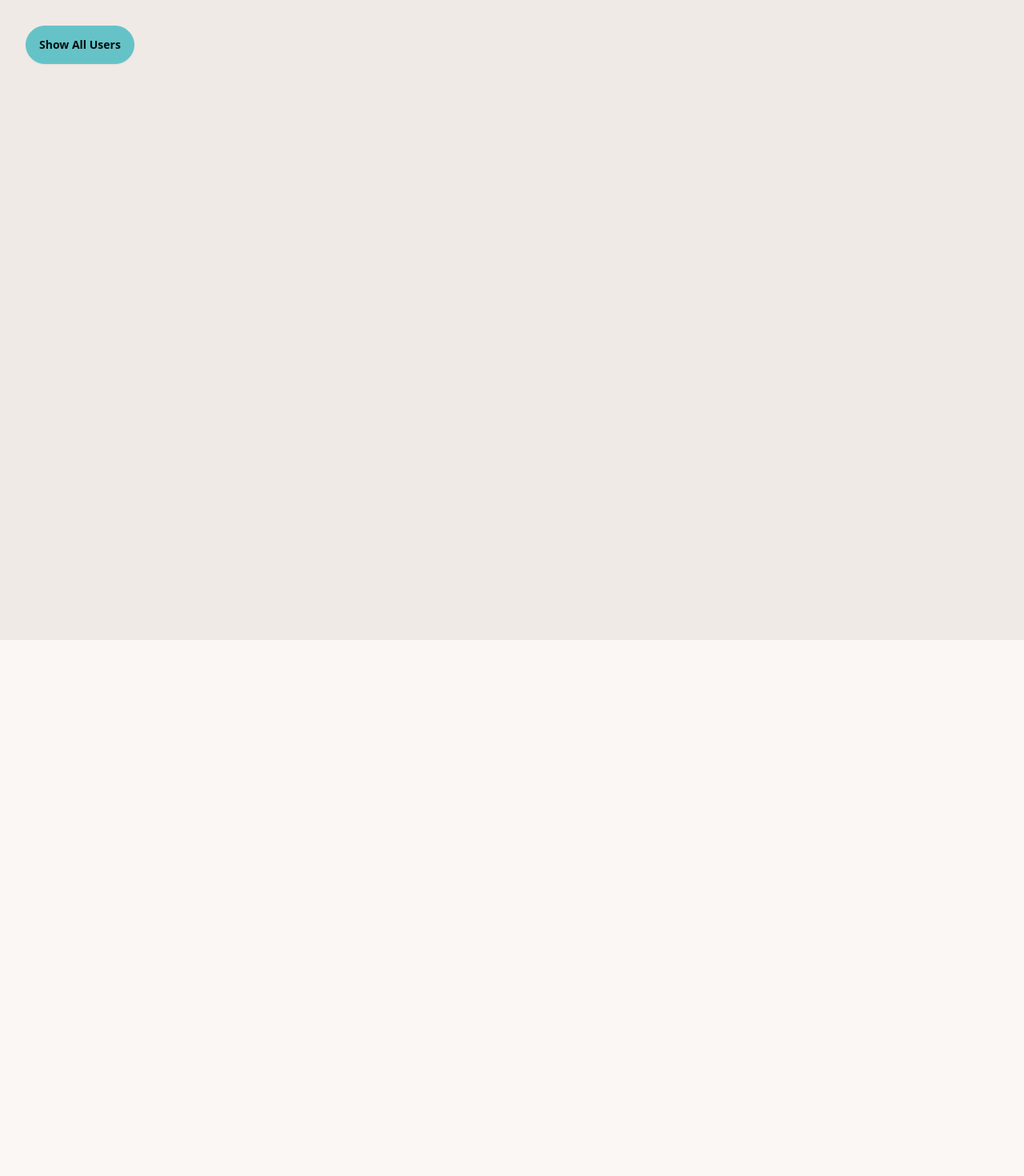
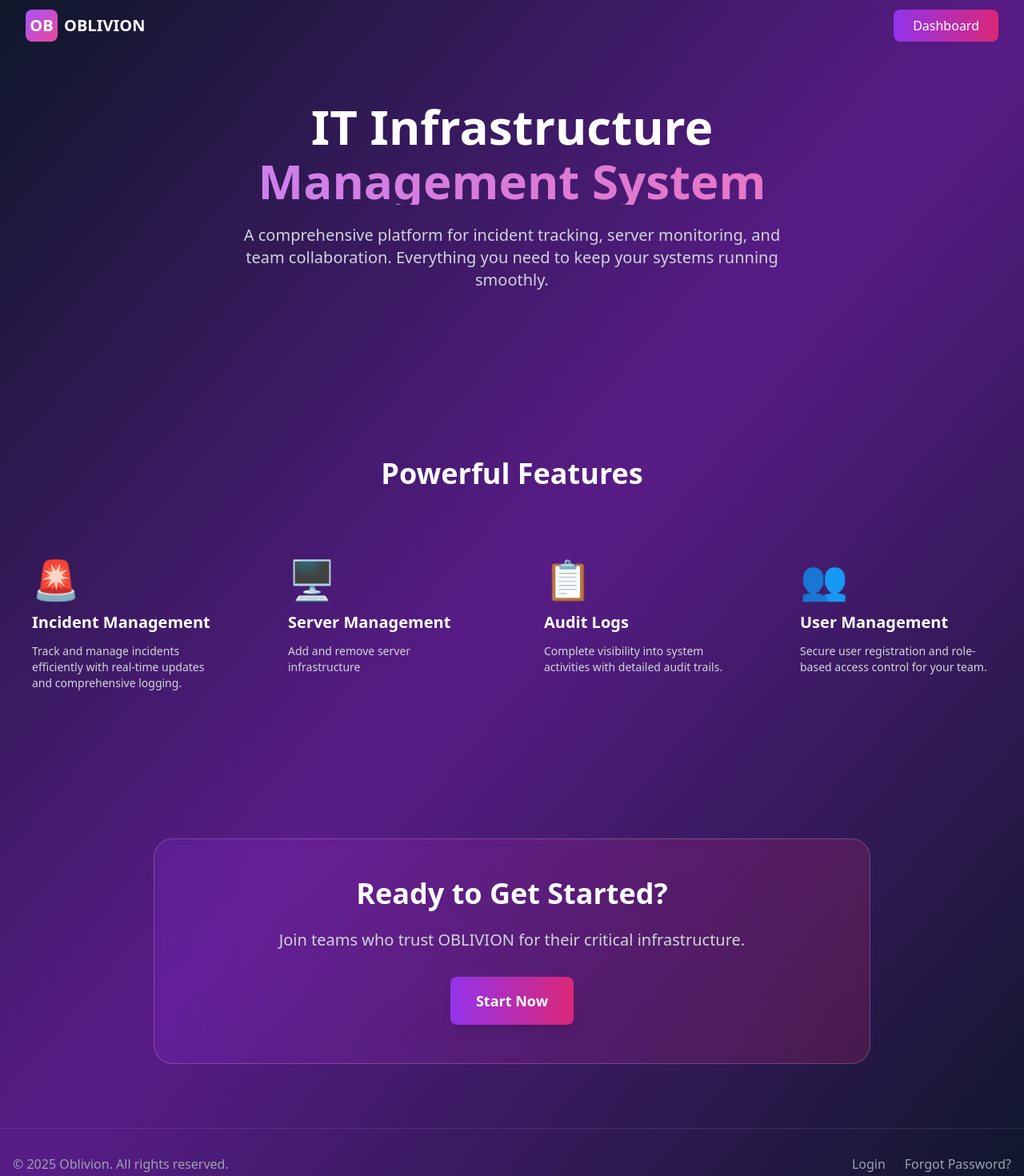
Before and after one commit to shivukc-04/Oblivion-IT-Management, a React app in the folder frontend/: page / in a window 1280 px wide. Shown: the top 1470 px of the page at 80% size. Before the commit the page ends 800 px from the top, so only its background shows below. Built offline with nearby package versions, Linux system fonts and the light colour scheme; the HTML template or start-up script is replaced by a standard one.

Commit message:
feat:implement new landing page design

```diff
--- a/frontend/src/App.jsx
+++ b/frontend/src/App.jsx
@@ -1,46 +1,246 @@
-import { useState } from 'react';
-import { useNavigate } from 'react-router'
-import api from '../src/services/axiosConfig.js'
-import toast from 'react-hot-toast';
-
+import { useState, useEffect } from 'react';
+import { useNavigate } from 'react-router-dom';
+import { jwtDecode } from 'jwt-decode';
 
 export default function App() {
-  const [users, setUsers] = useState([]);
-  const navigate = useNavigate()
-  async function fetchUsers() {
+  const navigate = useNavigate();
+  const [scrolled, setScrolled] = useState(false);
+  const [user, setUser] = useState(null);
+
+  // Check if user is logged in
+  useEffect(() => {
+    const token = localStorage.getItem('authToken');
+    if (token) {
       try {
-      const response = await api.get('/users');
-      setUsers(response.data);
+        const decoded = jwtDecode(token);
+        setUser({
+          id: decoded.id,
+          email: decoded.email,
+          role: decoded.role
+        });
       } catch (error) {
-      if(error.response.status === 401){
-        toast.error("You are not logged in")
-        navigate("/login")
-        return
-      }
-      if(error.response.status === 403){
-        toast.error("Token Expired. Login Again")
-        navigate("/login")
-        return
-      }
-      console.error('Error:', error);
+        console.error('Invalid token:', error);
+        localStorage.removeItem('authToken');
       }
     }
+  }, []);
 
+  // Fixed: Proper useEffect for scroll handling
+  useEffect(() => {
+    const handleScroll = () => {
+      setScrolled(window.scrollY > 50);
+    };
+
+    window.addEventListener('scroll', handleScroll);
+    return () => window.removeEventListener('scroll', handleScroll);
+  }, []);
+
+  // Fixed: Intersection Observer for fade-in sections
+  useEffect(() => {
+    const observer = new IntersectionObserver(
+      (entries) => {
+        entries.forEach((entry) => {
+          if (entry.isIntersecting) {
+            entry.target.classList.add('is-visible');
+          }
+        });
+      },
+      {
+        threshold: 0.1,
+        rootMargin: '0px 0px -50px 0px'
+      }
+    );
+
+    const sections = document.querySelectorAll('.fade-in-section');
+    sections.forEach((section) => observer.observe(section));
+
+    return () => {
+      sections.forEach((section) => observer.unobserve(section));
+    };
+  }, []);
+
+  const handleLogout = () => {
+    localStorage.removeItem('authToken');
+    setUser(null);
+    navigate('/login');
+  };
+
+  const features = [
+    {
+      title: "Incident Management",
+      description: "Track and manage incidents efficiently with real-time updates and comprehensive logging.",
+      icon: "🚨",
+      route: "/incidents"
+    },
+    {
+      title: "Server Management",
+      description: "Add and remove server infrastructure",
+      icon: "🖥️",
+      route: "/admin/servers"
+    },
+    {
+      title: "Audit Logs",
+      description: "Complete visibility into system activities with detailed audit trails.",
+      icon: "📋",
+      route: "/admin/audit-logs"
+    },
+    {
+      title: "User Management",
+      description: "Secure user registration and role-based access control for your team.",
+      icon: "👥",
+      route: "/admin/register"
+    }
+  ];
+
+  const quickLinks = [
+    {
+      title: "View All Incidents",
+      route: "/incidents",
+      color: "from-purple-600/30 to-purple-800/30 border-purple-500/30 hover:border-purple-400",
+      desc: "Browse and manage all reported incidents"
+    },
+    {
+      title: "Create Incident",
+      route: "/incidents/new",
+      color: "from-pink-600/30 to-pink-800/30 border-pink-500/30 hover:border-pink-400",
+      desc: "Report a new incident to the system"
+    },
+    {
+      title: "Server Status",
+      route: "/admin/servers",
+      color: "from-blue-600/30 to-blue-800/30 border-blue-500/30 hover:border-blue-400",
+      desc: "Check server health and metrics"
+    },
+    {
+      title: "Audit Logs",
+      route: "/admin/audit-logs",
+      color: "from-green-600/30 to-green-800/30 border-green-500/30 hover:border-green-400",
+      desc: "Review system activity logs"
+    },
+    {
+      title: "Register User",
+      route: "/admin/register",
+      color: "from-yellow-600/30 to-yellow-800/30 border-yellow-500/30 hover:border-yellow-400",
+      desc: "Add new team members"
+    },
+    {
+      title: "Dashboard",
+      route: "/dashboard",
+      color: "from-indigo-600/30 to-indigo-800/30 border-indigo-500/30 hover:border-indigo-400",
+      desc: "Access admin dashboard"
+    }
+  ];
 
   return (
-    <div data-theme="corporate" className="min-h-screen bg-base-200 p-8">
-      <button className="btn btn-primary mb-4" onClick={fetchUsers}>
-        Show All Users
+    <div className="min-h-screen bg-gradient-to-br from-slate-900 via-purple-900 to-slate-900">
+      {/* Navigation */}
+      <nav className={`fixed w-full z-50 transition-all duration-300 ${scrolled ? 'bg-slate-900/95 backdrop-blur-sm shadow-lg' : 'bg-transparent'}`}>
+        <div className="max-w-7xl mx-auto px-4 sm:px-6 lg:px-8">
+          <div className="flex justify-between items-center h-16">
+            <div className="flex items-center space-x-2 animate-slide-in-left">
+              <div className="w-10 h-10 bg-gradient-to-br from-purple-500 to-pink-500 rounded-lg flex items-center justify-center">
+                <span className="text-white font-bold text-xl">OB</span>
+              </div>
+              <span className="text-white font-bold text-xl">OBLIVION</span>
+            </div>
+            <div className="flex items-center space-x-4 animate-slide-in-right">
+              {user ? (
+                <>
+                  <div className="flex flex-col items-end mr-2">
+                    <span className="text-white text-sm font-medium">{user.email}</span>
+                    <span className="text-purple-300 text-xs capitalize">
+                      {user.role} {user.id && `• ID: ${user.id.slice(0, 8)}...`}
+                    </span>
+                  </div>
+                  <button
+                    onClick={handleLogout}
+                    className="px-4 py-2 text-white hover:text-red-300 transition-colors"
+                  >
+                    Logout
                   </button>
+                </>
+              ) : null}
+              <button
+                onClick={() => navigate('/dashboard')}
+                className="px-6 py-2 bg-gradient-to-r from-purple-600 to-pink-600 text-white rounded-lg hover:from-purple-700 hover:to-pink-700 transition-all transform hover:scale-105"
+              >
+                Dashboard
+              </button>
+            </div>
+          </div>
+        </div>
+      </nav>
 
+      {/* Hero Section */}
+      <section className="pt-32 pb-20 px-4">
+        <div className="max-w-7xl mx-auto text-center">
+          <h1 className="text-5xl md:text-6xl font-bold text-white mb-6 animate-fade-in">
+            IT Infrastructure
+            <span className="block bg-gradient-to-r from-purple-400 to-pink-400 bg-clip-text text-transparent mt-2">
+              Management System
+            </span>
+          </h1>
+          <p className="text-lg md:text-xl text-gray-300 mb-12 max-w-2xl mx-auto animate-fade-in animate-delay-200">
+            A comprehensive platform for incident tracking, server monitoring, and team collaboration.
+            Everything you need to keep your systems running smoothly.
+          </p>
+        </div>
+      </section>
 
-      <ul className="space-y-2">
-        {users.map((user, index) => (
-          <li key={index} className="bg-white p-3 rounded shadow">
-            {user.userId}
-          </li>
+      {/* Features Grid */}
+      <section className="py-20 px-4 fade-in-section">
+        <div className="max-w-7xl mx-auto">
+          <h2 className="text-4xl font-bold text-white text-center mb-16">
+            Powerful Features
+          </h2>
+          <div className="grid md:grid-cols-2 lg:grid-cols-4 gap-8">
+            {features.map((feature, index) => (
+              <div
+                key={index}
+                onClick={() => navigate(feature.route)}
+                className="glass-effect rounded-2xl p-6 hover:bg-white/20 transition-all cursor-pointer transform hover:scale-105 hover-glow-purple"
+              >
+                <div className="text-5xl mb-4">{feature.icon}</div>
+                <h3 className="text-xl font-bold text-white mb-3">{feature.title}</h3>
+                <p className="text-gray-300 text-sm">{feature.description}</p>
+              </div>
             ))}
-      </ul>
+          </div>
+        </div>
+      </section>
+
+      {/* CTA Section */}
+      <section className="py-20 px-4 fade-in-section">
+        <div className="max-w-4xl mx-auto text-center bg-gradient-to-r from-purple-600/20 to-pink-600/20 backdrop-blur-sm rounded-3xl p-8 md:p-12 border border-white/20">
+          <h2 className="text-3xl md:text-4xl font-bold text-white mb-6">
+            Ready to Get Started?
+          </h2>
+          <p className="text-lg md:text-xl text-gray-300 mb-8">
+            Join teams who trust OBLIVION for their critical infrastructure.
+          </p>
+          <button
+            onClick={() => navigate('/login')}
+            className="px-8 py-4 bg-gradient-to-r from-purple-600 to-pink-600 text-white rounded-lg text-lg font-semibold hover:from-purple-700 hover:to-pink-700 transition-all transform hover:scale-105 shadow-lg hover:shadow-purple-500/50"
+          >
+            Start Now
+          </button>
+        </div>
+      </section>
+
+      {/* Footer */}
+      <footer className="py-8 px-4 border-t border-white/10">
+        <div className="max-w-7xl mx-auto flex flex-col md:flex-row justify-between items-center text-gray-400 gap-4">
+          <div className="text-sm md:text-base">© 2025 Oblivion. All rights reserved.</div>
+          <div className="flex flex-wrap justify-center gap-4 md:gap-6 text-sm md:text-base">
+            <button onClick={() => navigate('/login')} className="hover:text-white transition-colors">
+              Login
+            </button>
+            <button onClick={() => navigate('/forgot-password')} className="hover:text-white transition-colors">
+              Forgot Password?
+            </button>
+          </div>
+        </div>
+      </footer>
     </div>
   );
 }
```
Lines whose indentation alone changed are shown as unchanged.
